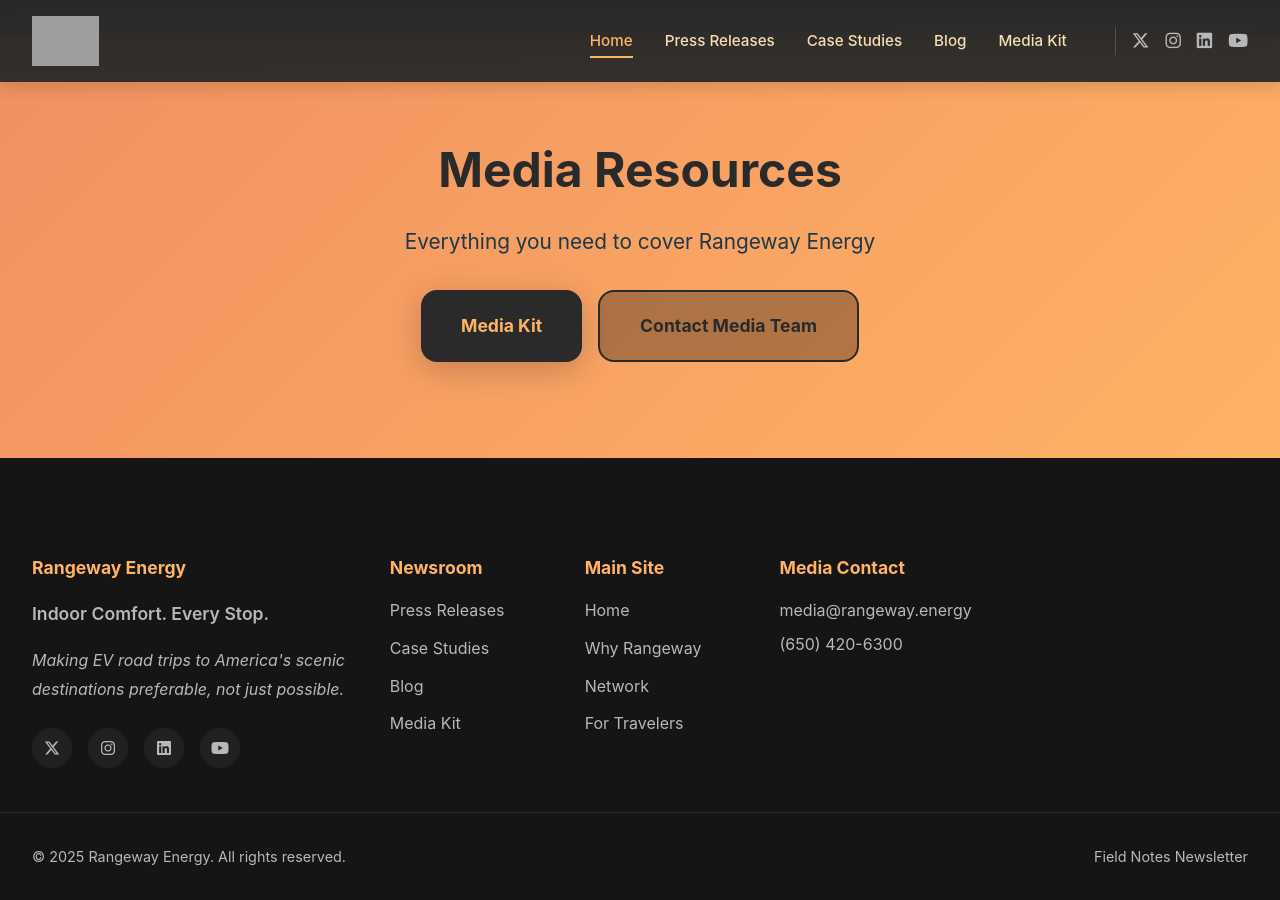
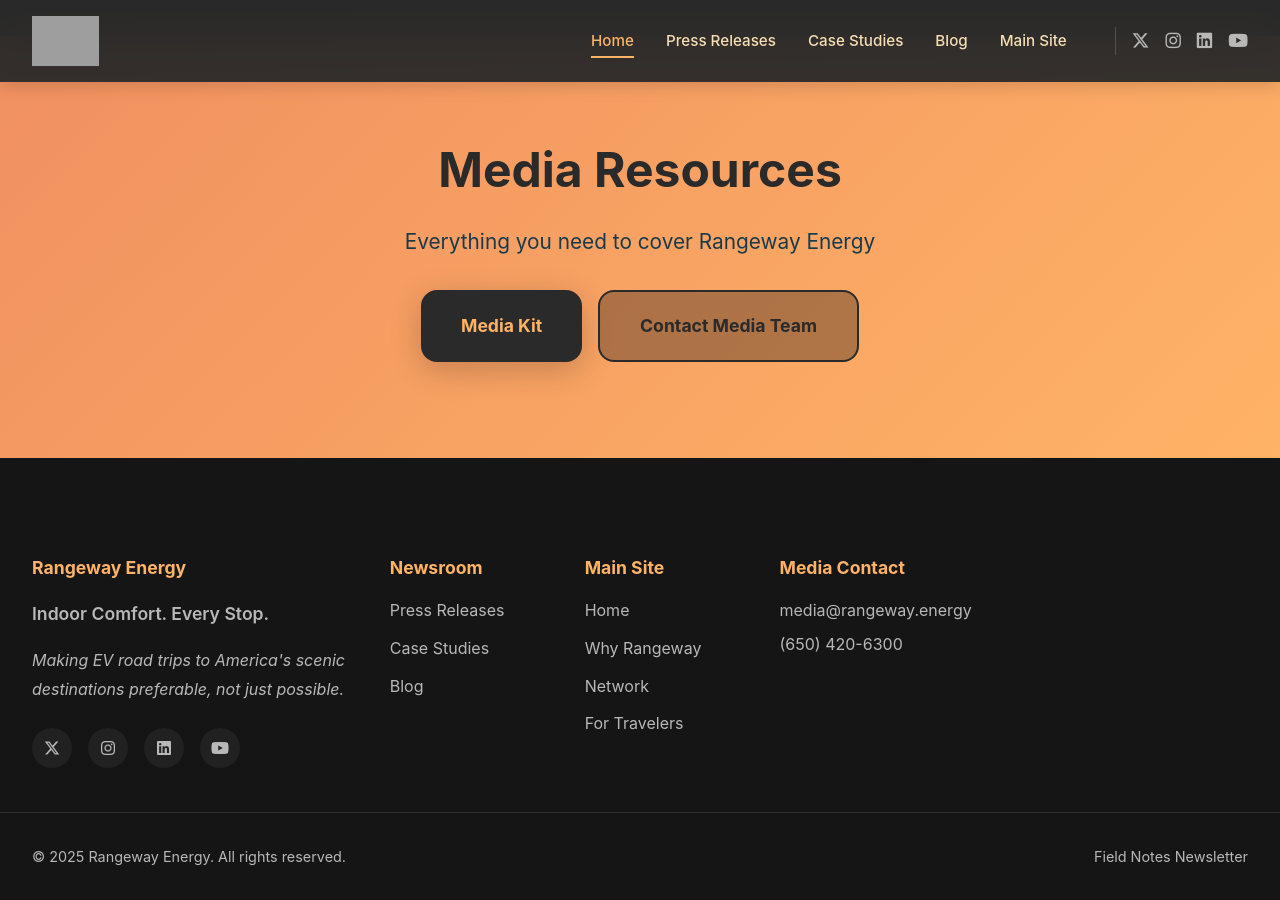
Before and after one commit to ZakWinnick/rangeway-newsroom, a Jekyll site: the page built from index.html, in a window 1280 px wide and 900 px high, scrolled down 3534 px. Built offline with Jekyll 4.4.1, drawn with Linux system fonts in a browser that asks for light colours; grey boxes are pictures that could not be loaded.

Commit message:
Update newsroom navigation: remove Media Kit, fix logo link, add Main Site link
- Removed Media Kit from header and footer navigation (page still exists but hidden)
- Changed logo link to point to newsroom home instead of main site
- Added Main Site link after Blog in header navigation
- Improved navigation UX for newsroom visitors

🤖 Generated with [Claude Code](https://claude.com/claude-code)

Co-Authored-By: Claude <noreply@anthropic.com>

```diff
--- a/_includes/footer.html
+++ b/_includes/footer.html
@@ -26,7 +26,6 @@
             <a href="{{ '/press/' | relative_url }}">Press Releases</a>
             <a href="{{ '/case-studies/' | relative_url }}">Case Studies</a>
             <a href="{{ '/blog/' | relative_url }}">Blog</a>
-            <a href="{{ '/media-kit/' | relative_url }}">Media Kit</a>
         </div>
 
         <div class="footer-section">
--- a/_includes/header.html
+++ b/_includes/header.html
@@ -49,7 +49,7 @@
 
 <nav role="navigation" aria-label="Main navigation" class="modern-nav">
     <div class="nav-container">
-        <a href="{{ site.organization.main_site }}" class="logo-link" aria-label="Rangeway Energy Home">
+        <a href="{{ '/' | relative_url }}" class="logo-link" aria-label="Rangeway Newsroom Home">
             <img src="https://rangeway.energy/images/banner.png" alt="Rangeway Energy" class="nav-logo" />
         </a>
 
@@ -68,7 +68,7 @@
             <a href="{{ '/press/' | relative_url }}" {% if page.url contains '/press/' %}class="active" aria-current="page"{% endif %}>Press Releases</a>
             <a href="{{ '/case-studies/' | relative_url }}" {% if page.url contains '/case-studies/' %}class="active" aria-current="page"{% endif %}>Case Studies</a>
             <a href="{{ '/blog/' | relative_url }}" {% if page.url contains '/blog/' %}class="active" aria-current="page"{% endif %}>Blog</a>
-            <a href="{{ '/media-kit/' | relative_url }}" {% if page.url contains '/media-kit' %}class="active" aria-current="page"{% endif %}>Media Kit</a>
+            <a href="{{ site.organization.main_site }}" target="_blank" rel="noopener noreferrer">Main Site</a>
 
             <div class="social-icons" role="list" aria-label="Social media links">
                 <a href="{{ site.social.twitter }}" target="_blank" rel="noopener noreferrer" aria-label="Follow us on X (Twitter)">
```
